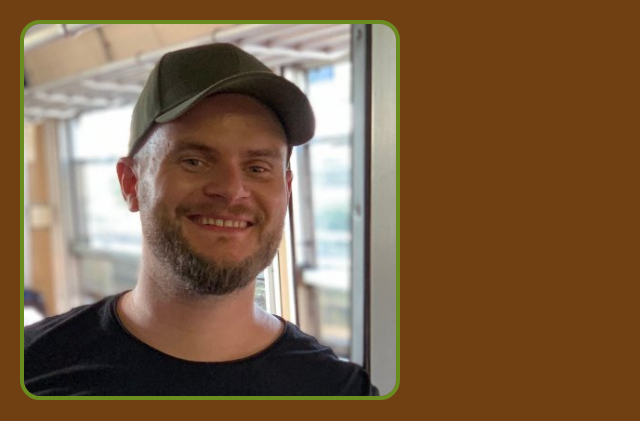
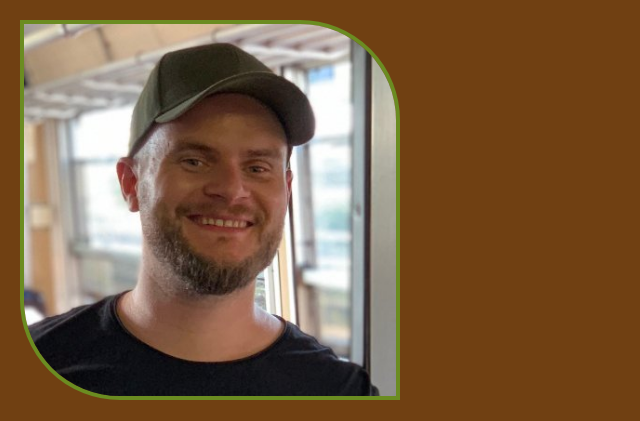
Before and after one commit to Vivran123/css-style-library, a plain HTML site: page Personal_site/index.html in a window 1280 px wide. Shown: the top 421 px of the page, without its empty margins (0-640 px from the left). Drawn offline with nearby package versions, Linux system fonts and the light colour scheme; a web font is replaced by a local one.

Commit message:
added border radius in image to image border look more compact.

```diff
--- a/Personal_site/styles.css
+++ b/Personal_site/styles.css
@@ -33,7 +33,7 @@ body, html {
 
 img {
     width: 30%;
-    border-radius: calc(var(--image) * 2);
+    border-radius: 0  calc(var(--image) * 10);
     border: 4px solid var(--text);
 }
 
```
